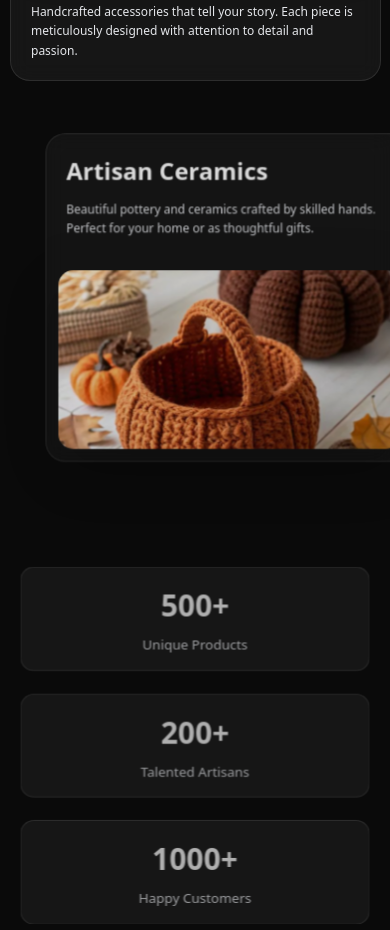
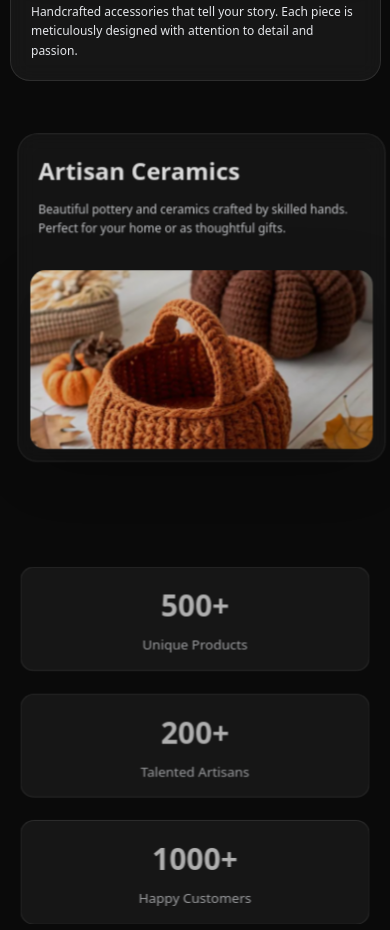
Before and after one commit to Ibrahim-Ahidar/HandeMade, a React (Vite) app: page / in a window 390 px wide. Shown: the part 1100-2030 px from the top of the page. Built offline with nearby package versions, Linux system fonts and the light colour scheme.

Commit message:
Update App.css styles

```diff
--- a/src/styles/App.css
+++ b/src/styles/App.css
@@ -699,7 +699,8 @@ input[type="range"]::-moz-range-track {
     font-size: 0.9rem;
   }
   #feature2{
-    margin-right: 90vh;
+    position: relative;
+    right: 4.5vh;
   }
   .scroll-category-card {
     display: none;
```
